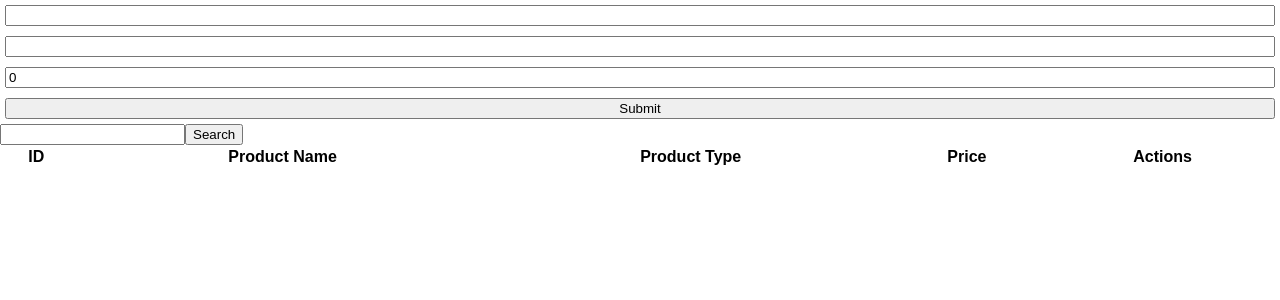
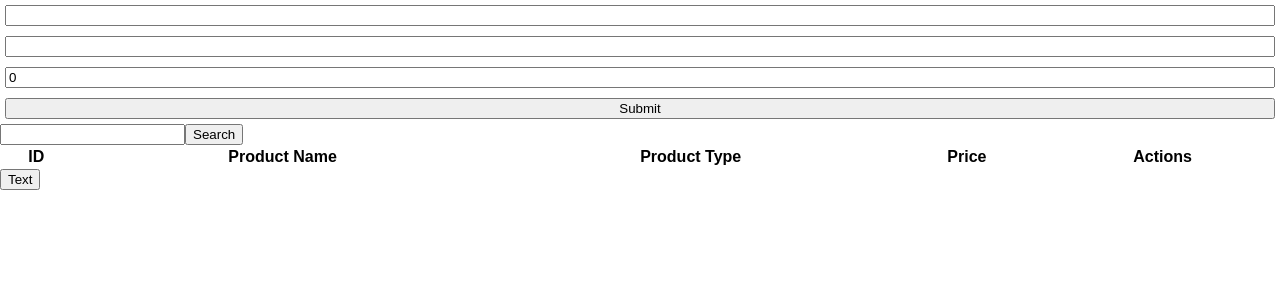
Before and after one commit to imyagnesh/zeolearn-app, a React (Create React App) app: page / in a window 1280 px wide. Shown: the top 300 px of the page. Built offline with nearby package versions, Linux system fonts and the light colour scheme.

Commit message:
explain refrence

```diff
--- a/src/App.js
+++ b/src/App.js
@@ -8,7 +8,12 @@ class App extends Component {
   render() {
     return (
       <div className="App">
-        <Product />
+        <Product
+          ref={(ref) => {
+            this.product = ref;
+          }}
+        />
+        <input type="button" value="Text" onClick={() => this.product.test()} />
       </div>
     );
   }
--- a/src/containers/Product/index.js
+++ b/src/containers/Product/index.js
@@ -28,6 +28,7 @@ class Product extends Component {
     this.updateProduct = this.updateProduct.bind(this);
     this.deleteProduct = this.deleteProduct.bind(this);
     this.onSearch = this.onSearch.bind(this);
+    this.test = this.test.bind(this);
   }
 
   onChangeText(e) {
@@ -68,12 +69,17 @@ class Product extends Component {
   onSearch(e) {
     e.preventDefault();
     const { productList } = this.state;
+    console.log(this.searchText.name);
     this.setState({
       productList: productList.filter(
         x => x.productName.toLowerCase() === this.searchText.value.toLowerCase(),
       ),
     });
     this.searchText.value = '';
+  }
+
+  test() {
+    alert('text');
   }
 
   render() {
```
